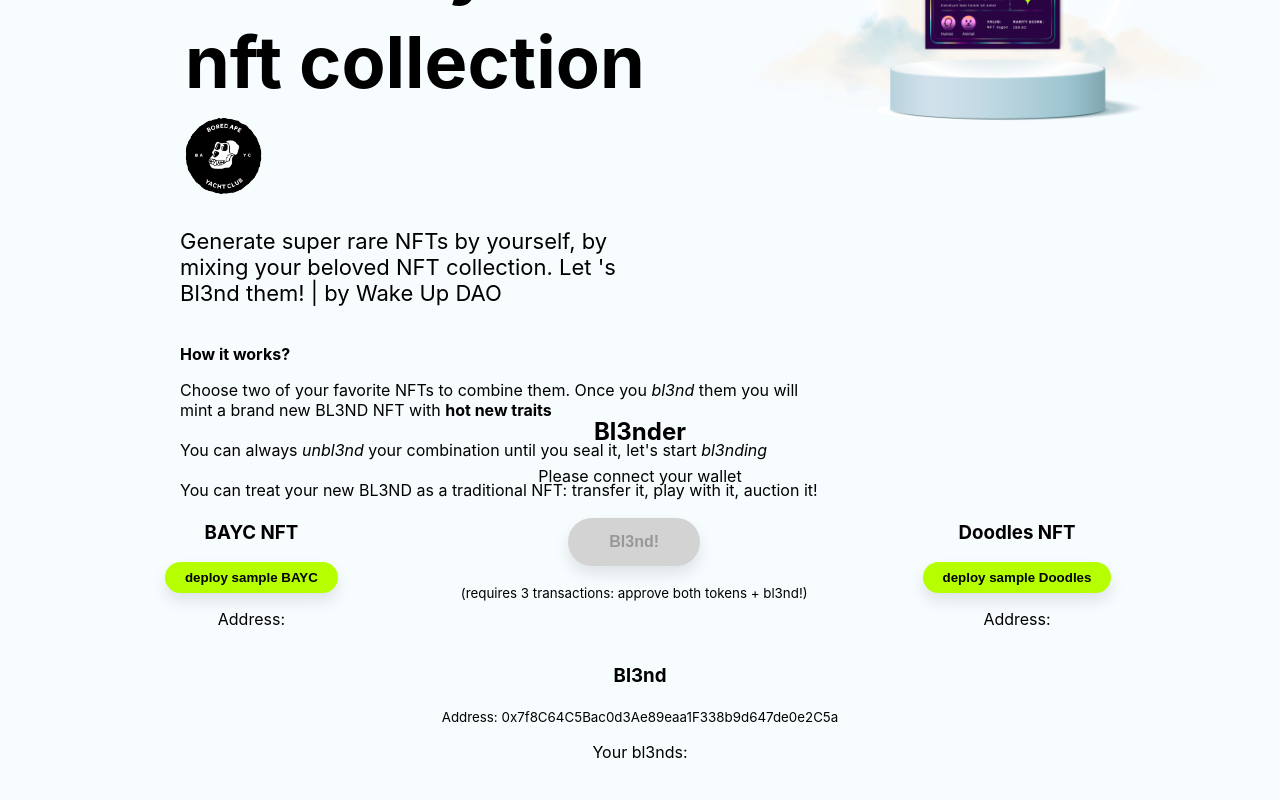
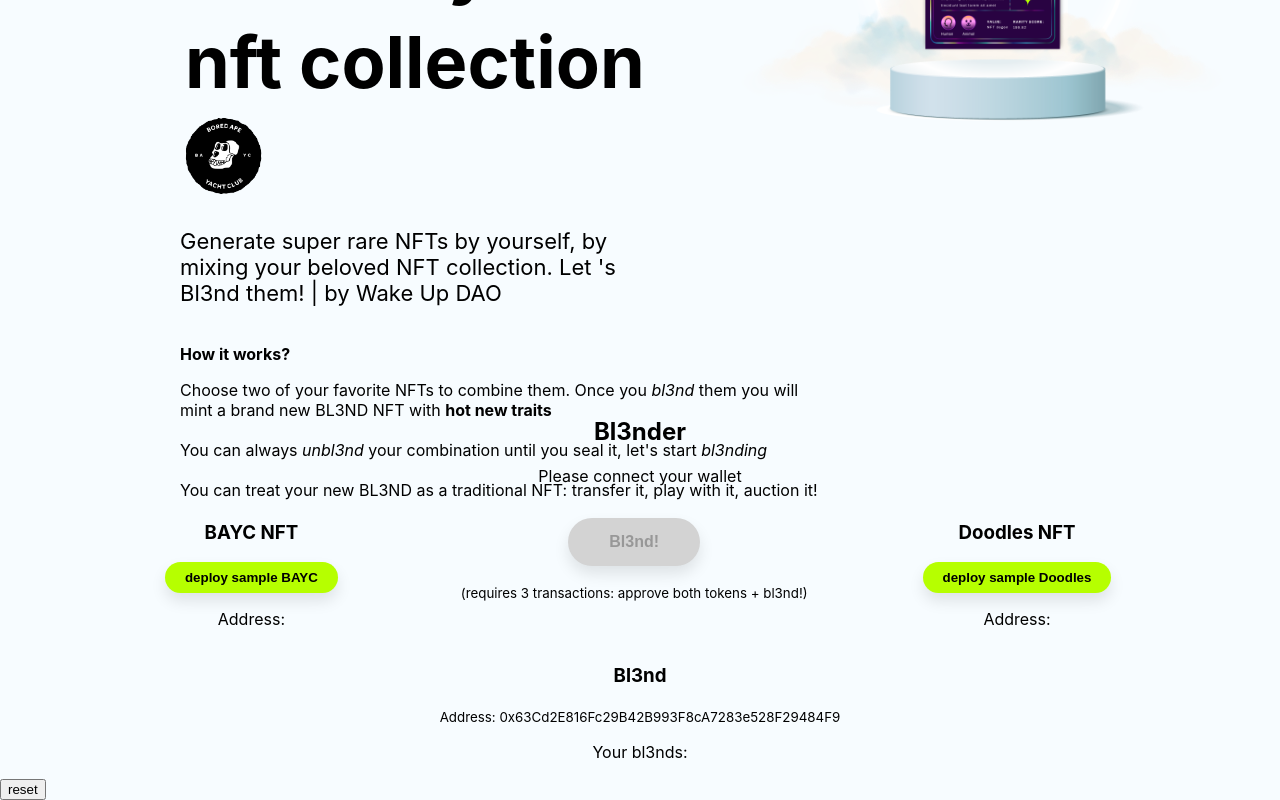
Before and after one commit to wakeupdao/bl3nd-frontend, a React (Create React App) app: page / in a window 1280 px wide. Shown: the part 345-1145 px from the top of the page. Before the commit the page ends 1123 px from the top, so only its background shows below. Built offline with nearby package versions, Linux system fonts and the light colour scheme; a web font is replaced by a local one.

Commit message:
Ropsten deploy

```diff
--- a/src/App.tsx
+++ b/src/App.tsx
@@ -15,8 +15,9 @@
 import podioCard from './assets/podio_card.png'
 import { getCard } from './cards/lib';
 
-const nftFactoryAddress = '0x1e56e8Ed6d3846076FbfB563f741d98Aa2df78Cb'
-const bl3ndAddress = '0x7f8C64C5Bac0d3Ae89eaa1F338b9d647de0e2C5a'
+const nftFactoryAddress = '0x2FC2fdc05bdEa93297d572599E156D43531a6768'
+const bl3ndAddress = '0x63Cd2E816Fc29B42B993F8cA7283e528F29484F9'
+// crypt: 0xde2f9074F2A2b820B532F34c36e58f0233B655A5
 
 const baycAddressStorageKey = 'bayc-address'
 const doodlesAddressStorageKey = 'doodles-address'
@@ -28,8 +29,8 @@
   3368, // https://opensea.io/assets/0xbc4ca0eda7647a8ab7c2061c2e118a18a936f13d/3368
 ]
 
-//const baycBaseUri = 'https://ipfs.io/ipfs/QmeSjSinHpPnmXmspMjwiXyN6zS4E9zccariGR3jxcaWtq/'
-const baycBaseUri = 'http://localhost:5000/contracts/0xbc4ca0eda7647a8ab7c2061c2e118a18a936f13d/'
+const baycBaseUri = 'https://ipfs.io/ipfs/QmeSjSinHpPnmXmspMjwiXyN6zS4E9zccariGR3jxcaWtq/'
+// const baycBaseUri = 'http://localhost:5000/contracts/0xbc4ca0eda7647a8ab7c2061c2e118a18a936f13d/'
 
 const doodlesIds = [
   4889, // https://opensea.io/assets/0x8a90cab2b38dba80c64b7734e58ee1db38b8992e/4889
@@ -37,8 +38,8 @@
   2952, // https://opensea.io/assets/0x8a90cab2b38dba80c64b7734e58ee1db38b8992e/2952
 ]
 
-//const doodlesBaseUri = 'https://ipfs.io/ipfs/QmPMc4tcBsMqLRuCQtPmPe84bpSjrC3Ky7t3JWuHXYB4aS/'
-const doodlesBaseUri = 'http://localhost:5000/contracts/0x8a90cab2b38dba80c64b7734e58ee1db38b8992e/'
+const doodlesBaseUri = 'https://ipfs.io/ipfs/QmPMc4tcBsMqLRuCQtPmPe84bpSjrC3Ky7t3JWuHXYB4aS/'
+// const doodlesBaseUri = 'http://localhost:5000/contracts/0x8a90cab2b38dba80c64b7734e58ee1db38b8992e/'
 
 declare global {
   interface Window { ethereum: any }
@@ -229,6 +230,13 @@
     setNFT2(undefined)
   }
 
+  const reset = () => {
+    localStorage.removeItem(baycAddressStorageKey)
+    localStorage.removeItem(doodlesAddressStorageKey)
+    localStorage.removeItem(blendsStorageKey)
+    window.location.reload()
+  }
+
   return <div className='main'>
     <div className='header'>
       <div className='logo-container'>
@@ -312,6 +320,9 @@
         {signer && getBlends().map((blendTokenIds: { tokenId: string, nft1TokenId: number, nft2TokenId: number }) => <NFTRow key={blendTokenIds.tokenId} id={Number(blendTokenIds.tokenId)} owner={account} meta={{ image: getCard(blendTokenIds.nft1TokenId, blendTokenIds.nft2TokenId) }} selected={true} small={true} />)}
       </div>
     </div>
+    <div>
+      <button onClick={reset}>reset</button>
+    </div>
   </div>
 }
 
```
